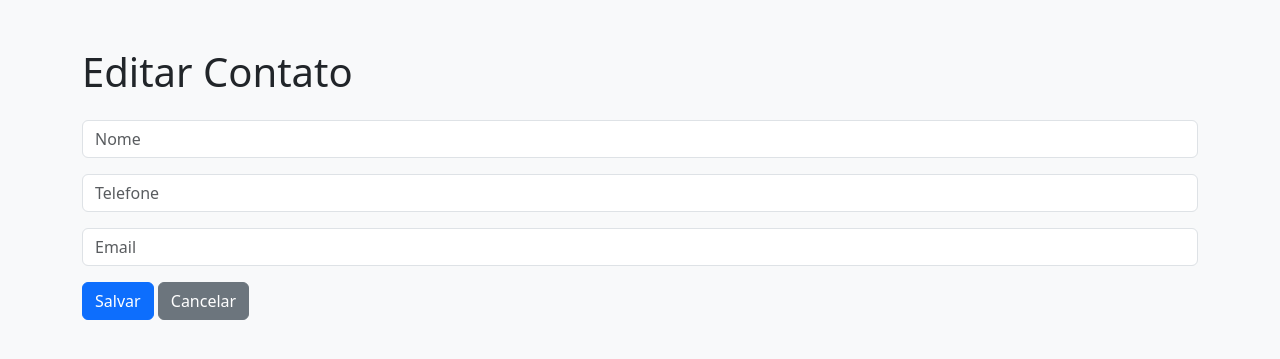
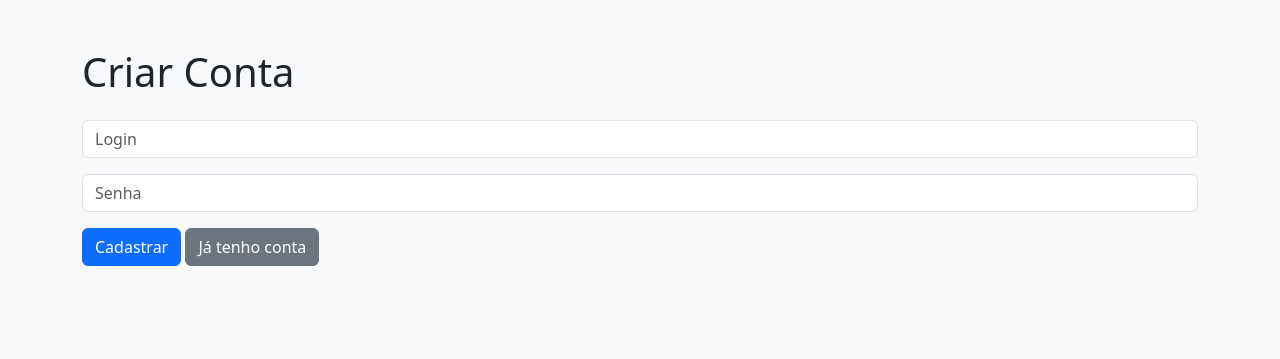
Before and after one commit to jooaopauletti/flask-agenda, a Flask app: page /editar/1 in a window 1280 px wide. Shown: the top 359 px of the page. Run offline with Flask 3, Linux system fonts and the light colour scheme; data that the repository does not hold is empty.

Commit message:
wip: estrutura de banco e cadastro de usuarios (login/logout pendente)

```diff
--- a/app.py
+++ b/app.py
@@ -3,6 +3,7 @@ import os
 import database
 import sqlite3
 from flask import Flask, render_template, request, redirect, flash
+from werkzeug.security import generate_password_hash
 
 load_dotenv()
 SECRET_KEY = os.getenv('SECRET_KEY')
@@ -45,7 +46,7 @@ def deletar(id):
     conn.close()
     return redirect('/')
 
-@app.route('/editar/<int:id>', methods= ['GET'])
+@app.route('/editar/<int:id>', methods=['GET'])
 def editar(id):
     conn = sqlite3.connect('agenda.db')
     cursor = conn.cursor()
@@ -54,7 +55,7 @@ def editar(id):
     conn.close()
     return render_template('editar.html', contato=contato)
 
-@app.route('/atualizar/<int:id>', methods= ['POST'])
+@app.route('/atualizar/<int:id>', methods=['POST'])
 def atualizar(id):
     nome = request.form['nome'].strip()
     telefone = request.form['telefone'].strip()
@@ -69,5 +70,34 @@ def atualizar(id):
     conn.close()
     return redirect('/')
 
+@app.route('/cadastro', methods=['GET'])
+def cadastro():
+    return render_template('cadastro.html')
+
+@app.route('/cadastrar', methods=['POST'])
+def cadastrar():
+    login = request.form['login'].strip()
+    senha = request.form['senha'].strip()
+
+    if not login or not senha:
+        flash('Preencha todos os campos!')
+        return redirect('/cadastro')
+
+    senha_hash = generate_password_hash(senha)
+
+    conn = sqlite3.connect('agenda.db')
+    cursor = conn.cursor()
+    try:
+        cursor.execute('INSERT INTO usuarios (login, senha) VALUES (?, ?)', (login, senha_hash))
+        conn.commit()
+    except sqlite3.IntegrityError:
+        flash('Usuário já cadastrado anteriormente!')
+        return redirect('/cadastro')
+    finally:
+        conn.close()
+
+    flash('Cadastro realizado com sucesso!')
+    return redirect('/login')
+
 if __name__ == '__main__':
     app.run(debug=True)
--- a/templates/editar.html
+++ b/templates/editar.html
@@ -3,11 +3,11 @@
 <head>
     <link rel="stylesheet" href="https://cdn.jsdelivr.net/npm/bootstrap@5.3.0/dist/css/bootstrap.min.css">
     <link rel="stylesheet" href="{{ url_for('static', filename='style.css') }}">
-    <title>Editar Contato</title>
+    <title>Cadastro</title>
 </head>
 <body class="bg-light">
 <div class="container mt-5">
-    <h1 class="mb-4">Editar Contato</h1>
+    <h1 class="mb-4">Criar Conta</h1>
     {% with messages = get_flashed_messages() %}
     {% if messages %}
         {% for message in messages %}
@@ -15,18 +15,15 @@
         {% endfor %}
     {% endif %}
     {% endwith %}
-    <form action="/atualizar/{{ contato[0] }}" method="POST">
+    <form action="/cadastrar" method="POST">
         <div class="mb-3">
-            <input type="text" name="nome" value="{{ contato[1] }}" class="form-control" placeholder="Nome">
+            <input type="text" name="login" class="form-control" placeholder="Login">
         </div>
         <div class="mb-3">
-            <input type="text" name="telefone" value="{{ contato[2] }}" class="form-control" placeholder="Telefone">
+            <input type="password" name="senha" class="form-control" placeholder="Senha">
         </div>
-        <div class="mb-3">
-            <input type="text" name="email" value="{{ contato[3] }}" class="form-control" placeholder="Email">
-        </div>
-        <button type="submit" class="btn btn-primary">Salvar</button>
-        <a href="/" class="btn btn-secondary">Cancelar</a>
+        <button type="submit" class="btn btn-primary">Cadastrar</button>
+        <a href="/login" class="btn btn-secondary">Já tenho conta</a>
     </form>
 </div>
 </body>
```
Also changed, not shown: database.py (+16 -0 lines).
